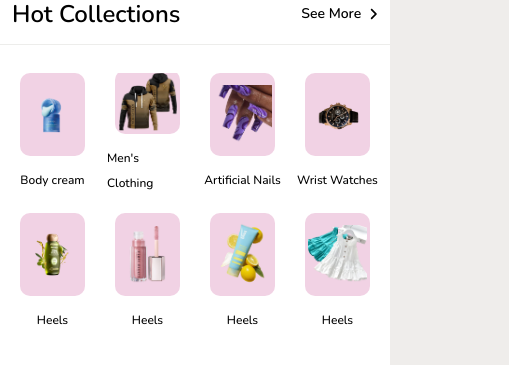
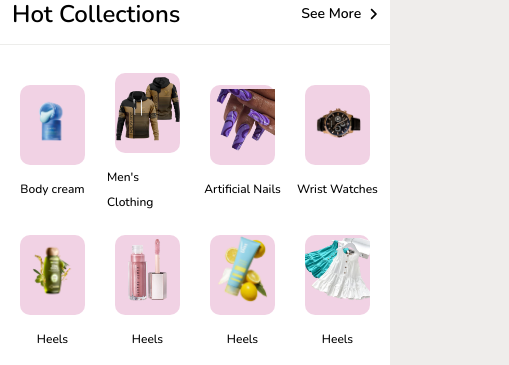
Before and after one commit to Beccamak/tba, a React (Create React App) app: page / in a window 390 px wide. Shown: the part 1555-1920 px from the top of the page, 509 px wide, since content can reach past the window. Built offline with nearby package versions, Linux system fonts and the light colour scheme.

Commit message:
code update

```diff
--- a/src/components/productCard/card.styles.css
+++ b/src/components/productCard/card.styles.css
@@ -108,6 +108,7 @@
    }
    .deals-products{
     gap: 4px;
+    overflow-x: scroll;
    }
    .product-details{
     padding: 1.2rem 0.8rem;
@@ -116,9 +117,7 @@
     padding: 0 0.8rem;
    }
    .btn-slie{
-    width:1.2rem;
-    height: 1.2rem;
-    padding: 0.5rem;
+    display: none;
 
    }
    .percent-decrease{
--- a/src/components/short time deals/deals.styles.css
+++ b/src/components/short time deals/deals.styles.css
@@ -23,7 +23,7 @@
 }
 
 .deals-products::-webkit-scrollbar {
-  display: none;
+
 }
 
 .btn-slie {
@@ -60,3 +60,12 @@
 .t-right:hover {
   background-color: #b71e79;
 }
+@media(max-width:34em){
+  .deals-products {
+    gap: 4px;
+    overflow-x: scroll;
+  }
+  .deals-products::-webkit-scrollbar {
+    display: block;
+  }
+}
--- a/src/components/top categories/top.categories.component.jsx
+++ b/src/components/top categories/top.categories.component.jsx
@@ -24,50 +24,66 @@ const TopCategories = () => {
         <div className='top-categories-container container'>
             <div className='top-category'>
             <div className='cat-pic-con' onClick={() => {onTopCategoryHandler("Lip gloss")}} >
+            <div className='pic-con'>
             <img className='cat-pic'  src={Cream} alt='Beauty Category'/>
+            </div>
             </div>
             <p className={`cat-text`}  onClick={() => {onTopCategoryHandler("Lip gloss")}} style={{transition: "all 1s linear"}} >Body cream</p>
             </div>
             <div className='top-category' >
             <div className='cat-pic-con' onClick={() => {onTopCategoryHandler("Lip gloss")}}>
+            <div className='pic-con'>
             <img className='cat-pic'  src={Clothes} alt='Fashion Category' />
+            </div>
             </div>
             <p className={`cat-text`} style={{transition: "all 1s linear"}} >Men's Clothing</p>
             </div>
             <div className='top-category' >
             <div className='cat-pic-con' onClick={() => {onTopCategoryHandler("Lip gloss")}}>
+            <div className='pic-con'>
             <img className='cat-pic'  src={Nails} alt='Phones & Tablets Category' />
+            </div>
             </div>
             <p className={`cat-text`} style={{transition: "all 1s linear"}} >Artificial Nails</p>
 
             </div>
             <div className='top-category' >
               <div className='cat-pic-con' onClick={() => {onTopCategoryHandler("Lip gloss")}}>
+            <div className='pic-con'>
             <img className='cat-pic'  src={Wrist} alt='Wrist watches' />
+            </div>
             </div>
             <p className={`cat-text`} style={{transition: "all 1s linear"}} >Wrist Watches</p>
             </div>
             <div className='top-category' >
               <div className='cat-pic-con' onClick={() => {onTopCategoryHandler("Lip gloss")}}>
+            <div className='pic-con'>
             <img className='cat-pic'  src={Shampoo}  alt='Shoes' />
+            </div>
             </div>
             <p className={`cat-text`} style={{transition: "all 1s linear"}} >Heels</p>
             </div>
             <div className='top-category' >
               <div className='cat-pic-con' onClick={() => {onTopCategoryHandler("Lip gloss")}}>
+            <div className='pic-con'>
             <img className='cat-pic'  src={Gloss}  alt='Shoes' />
+            </div>
             </div>
             <p className={`cat-text`} style={{transition: "all 1s linear"}} >Heels</p>
             </div>
             <div className='top-category' >
               <div className='cat-pic-con' onClick={() => {onTopCategoryHandler("Lip gloss")}}>
+            <div className='pic-con'>
             <img className='cat-pic'  src={Facial}  alt='Shoes' />
+            </div>
             </div>
             <p className={`cat-text`} style={{transition: "all 1s linear"}} >Heels</p>
             </div>
             <div className='top-category' >
               <div className='cat-pic-con' onClick={() => {onTopCategoryHandler("Lip gloss")}}>
+            <div className='pic-con'>
             <img className='cat-pic'  src={Gown}  alt='Shoes' />
+            </div>
             </div>
             <p className={`cat-text`} style={{transition: "all 1s linear"}} >Heels</p>
             </div>
--- a/src/components/top categories/top.categories.styles.css
+++ b/src/components/top categories/top.categories.styles.css
@@ -39,6 +39,7 @@
    cursor: pointer;
 }
 .cat-pic-con{
+    width: 100%;
     height: 22rem;
     margin-bottom: 2.4rem;
     background-color:  rgba(183, 30, 121, 0.2);
@@ -47,11 +48,15 @@
     align-items: center;
     justify-content: center;
 }
+.pic-con{
+    width: 100%;
+    height: 100%;
+}
 .cat-pic{
-    width: 22rem;
-    /* height: 80%; */
+    width: 100%;
+    height: 100%;
     object-fit: contain;
-    height: 21rem;
+    height: 90%;
     transition: transform 5s linear;
 }
 .cat-pic:hover{
@@ -94,15 +99,12 @@
         display: flex;
         align-items: center;
         justify-content: center;
-        height: 12rem;
+        /* height: 12rem; */
 
 
     }
-    .cat-pic{
-        width: 90%;
-        height: 6.4rem;
-        object-fit: contain;
-        overflow: hidden;
+    .cat-pic-con{
+       height: 8rem;
 
     }
     .cat-text{
--- a/src/components/trending sale/trending.sale.styles.css
+++ b/src/components/trending sale/trending.sale.styles.css
@@ -7,17 +7,17 @@
 .trending-header-container{
     font-size: 1.8rem;
     line-height: 1.6;
-    display: flex;
+     display: flex;
     align-items: center;
     justify-content: space-between;
-    /* padding: 3.4rem 9rem 2.4rem 9rem; */
+    /* padding: 3.4rem 9rem 2.4rem 9rem;
     margin-bottom: 5.4rem;
     border-bottom: 1px solid #EDEDEB;
-    color: #000000;
+    color: #000000;*/
 }
 
 .trending-section{
-    background-color: #FFF;
+
     /* margin: 0 9rem 6.2rem 9rem; */
 
     transition: transform 1s, opacity 1s;
@@ -31,8 +31,8 @@
     /* grid-template-columns: repeat(auto-fit, minmax(236px, 236px)); */
     grid-template-columns: repeat(5, 1fr);
     gap: 1.2rem;
-    justify-content: center ;
-
+    overflow-x: scroll;
+    justify-content: flex-start;
 }
 
 
--- a/src/index.css
+++ b/src/index.css
@@ -118,11 +118,5 @@ a {
   .footer-up{
     display: none;
   }
-  .btn-slie{
-    display: none;
 
-  }
-  .deals-products{
-    overflow-x: scroll;
-  }
 }
```
